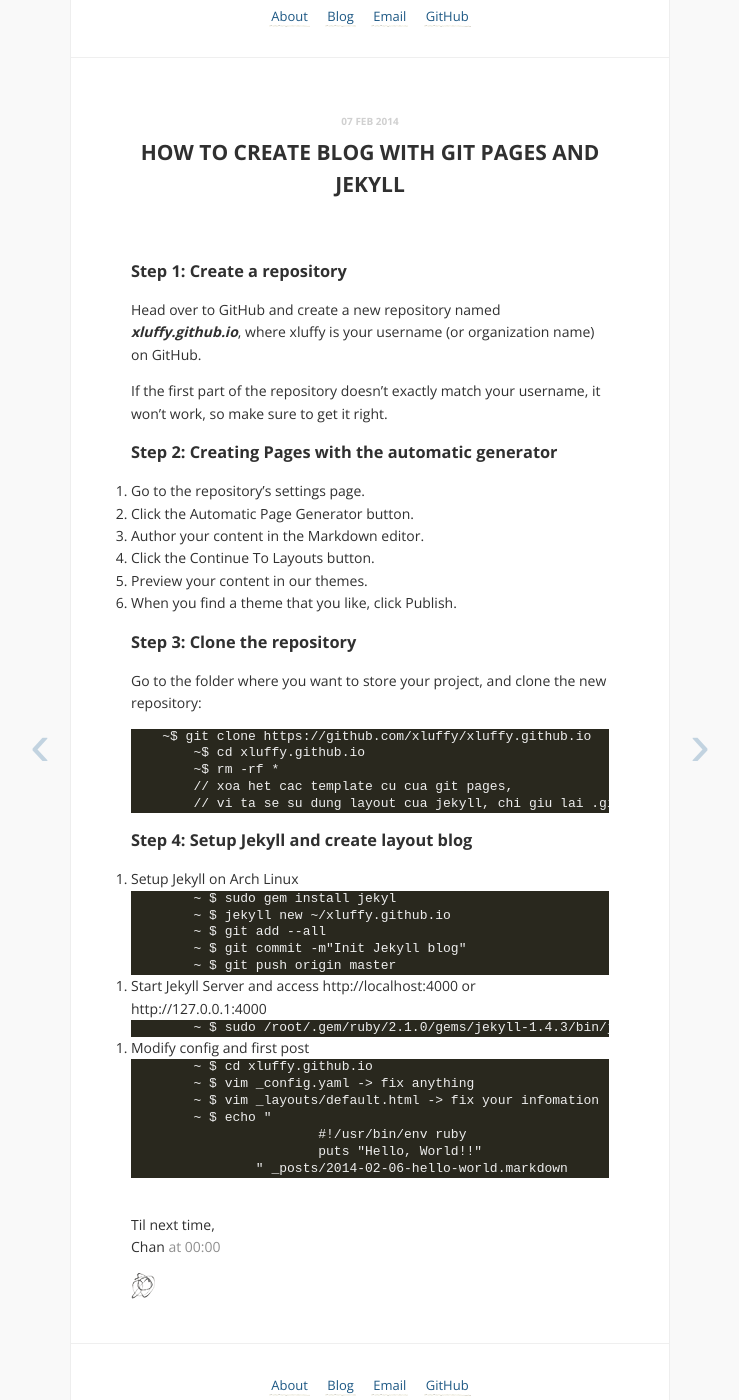
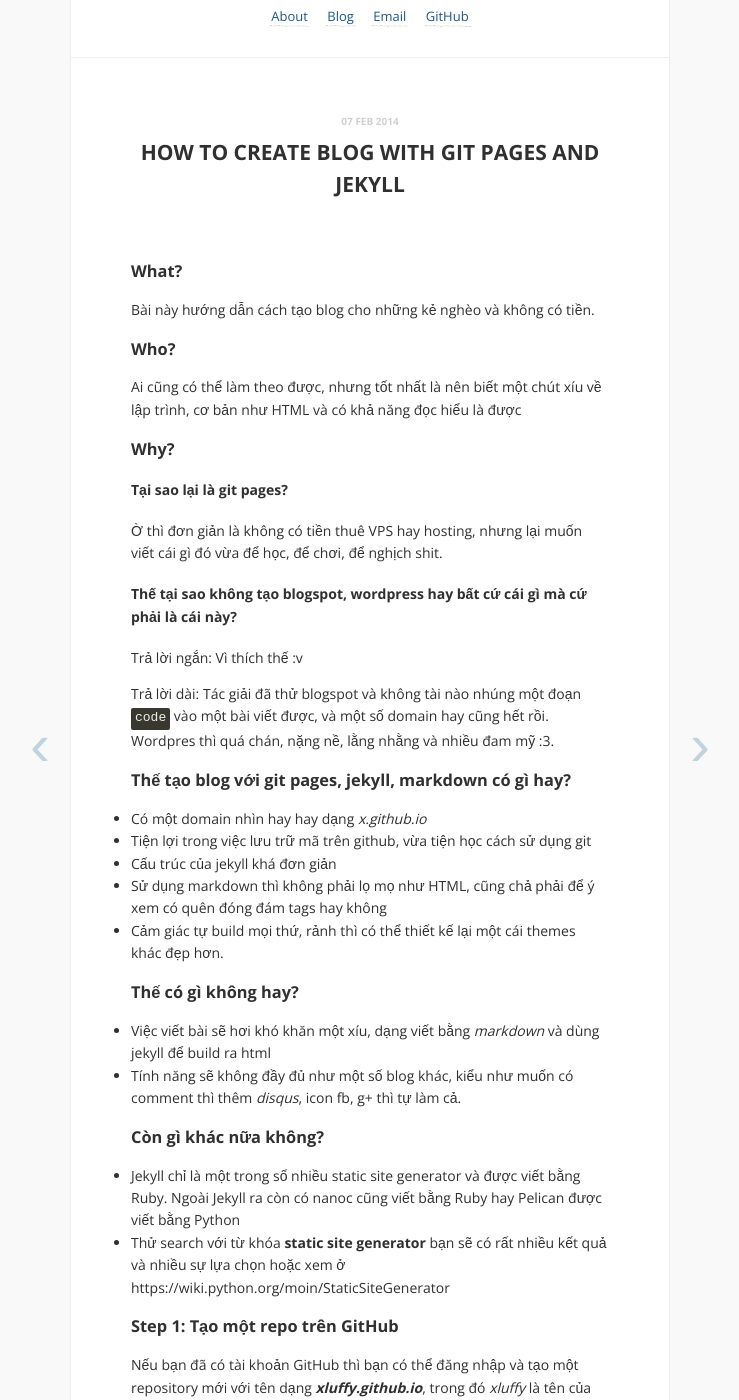
Before and after one commit to gitter-badger/xluffy.github.io, a Jekyll site: the page built from _posts/2014-02-06-git-pages-jekyll.md, in a window 1280 px wide and 1400 px high, scrolled down 197 px. Shown: the whole window, without its empty margins (270-1009 px from the left). Built offline with Jekyll 4.4.1, drawn with Linux system fonts in a browser that asks for light colours; Markdown is read by kramdown in place of the engine named in the settings; comment, search, counter and statistics services are not loaded; some of the changed text lies outside the part shown.

Commit message:
Dịch bài viết từ tiếng Anh sang tiếng Việt, bổ sung một số lý do chọn và so sánh với các ứng dụng khác

````diff
--- a/_posts/2014-02-06-git-pages-jekyll.md
+++ b/_posts/2014-02-06-git-pages-jekyll.md
@@ -7,52 +7,94 @@
 description: "Huong dan tao blog cho n~ ke ngheo"
 ---
 
-###Step 1: Create a repository
+###What?
+Bài này hướng dẫn cách tạo blog cho những kẻ nghèo và không có tiền.
 
-Head over to GitHub and create a new repository named __*xluffy.github.io*__, where xluffy is your username (or organization name) on GitHub.
+###Who?
+Ai cũng có thể làm theo được, nhưng tốt nhất là nên biết một chút xíu về lập trình, cơ bản như HTML và có khả năng đọc hiểu là được
 
-If the first part of the repository doesn’t exactly match your username, it won’t work, so make sure to get it right.
+###Why?
 
-###Step 2: Creating Pages with the automatic generator
+####Tại sao lại là git pages?
 
-1. Go to the repository's settings page.
-2. Click the Automatic Page Generator button.
-3. Author your content in the Markdown editor.
-4. Click the Continue To Layouts button.
-5. Preview your content in our themes.
-6. When you find a theme that you like, click Publish.
+Ờ thì đơn giản là không có tiền thuê VPS hay hosting, nhưng lại muốn viết cái gì đó vừa để học, để chơi, để nghịch shit.
 
-###Step 3: Clone the repository
+####Thế tại sao không tạo blogspot, wordpress hay bất cứ cái gì mà cứ phải là cái này?
 
-Go to the folder where you want to store your project, and clone the new repository:
+Trả lời ngắn: Vì thích thế :v
+
+Trả lời dài: Tác giải đã thử blogspot và không tài nào nhúng một đoạn `code` vào một bài viết được, và một số domain hay cũng hết rồi. Wordpres
+thì quá chán, nặng nề, lằng nhằng và nhiều đam mỹ :3.
+
+### Thế tạo blog với git pages, jekyll, markdown có gì hay?
+
+- Có một domain nhìn hay hay dạng _x.github.io_
+- Tiện lợi trong việc lưu trữ mã trên github, vừa tiện học cách sử dụng git
+- Cấu trúc của jekyll khá đơn giản
+- Sử dụng markdown thì không phải lọ mọ như HTML, cũng chả phải để ý xem có quên đóng đám tags hay không
+- Cảm giác tự build mọi thứ, rảnh thì có thể thiết kế lại một cái themes khác đẹp hơn.
+
+### Thế có gì không hay?
+
+- Việc viết bài sẽ hơi khó khăn một xíu, dạng viết bằng _markdown_ và dùng jekyll để build ra html
+- Tính năng sẽ không đầy đủ như một số blog khác, kiểu như muốn có comment thì thêm _disqus_, icon fb, g+ thì tự làm cả.
+
+### Còn gì khác nữa không?
+
+- Jekyll chỉ là một trong số nhiều static site generator và được viết bằng Ruby. Ngoài Jekyll ra còn có nanoc cũng viết bằng Ruby hay Pelican được viết bằng Python
+- Thử search với từ khóa __static site generator__ bạn sẽ có rất nhiều kết quả và nhiều sự lựa chọn hoặc xem ở https://wiki.python.org/moin/StaticSiteGenerator
+
+###Step 1: Tạo một repo trên GitHub
+
+Nếu bạn đã có tài khoản GitHub thì bạn có thể đăng nhập và tạo một repository mới với tên dạng __*xluffy.github.io*__, trong đó
+_xluffy_ là tên của bạn (hoặc tên tổ chức) trên GitHub
+
+Nếu phần đầu tiên của repos không chính xác với tên đăng nhập GitHub của bạn, nó sẽ không làm việc, vì vậy hay đảm bảo nó chính xác.
+
+###Step 2: Tạo Pages với __automatic generator__
+
+1. Vào phần __Setting__ của repository mà bạn vừa tạo ra.
+2. Click vào nút __Automatic Page Generator__
+3. Điền vài thông tin vào trong __Markdown editor__.
+4. Click vào nút __Continue To Layouts__.
+5. Xem trước phần themes của bạn.
+6. Khi đã tìm thấy theme bạn thích, click __Publish__.
+
+###Step 3: Clone repository về máy bạn.
+
+Lưu ý là sau khi thực hiện xong step 2, bạn sẽ thấy một vài file được tạo ra, đó là theme mà GitHub Page tạo ra. Bạn
+có thể sử dụng nó nếu thích, tuy nhiên ở đây ta sẽ sử dụng Jekyll để build và tạo ra layout cho blog của mình.
+
+Tới thư mục mà bạn muốn đặt mã nguồn blog, và clone nó về.
 
 ```
     ~$ git clone https://github.com/xluffy/xluffy.github.io
 	~$ cd xluffy.github.io
 	~$ rm -rf *
 	// xoa het cac template cu cua git pages,
-	// vi ta se su dung layout cua jekyll, chi giu lai .git/
+	// chi giu lai .git/
 ```
 
-###Step 4: Setup Jekyll and create layout blog
-
-1. Setup Jekyll on Arch Linux
+###Step 4: Cài đặt Jekyll
 
 ```
-	~ $ sudo gem install jekyl
+	~ $ sudo gem install jekyll
+```
+
+###Step 5: Tạo layout và push lại lên kho chứa
+
+```
 	~ $ jekyll new ~/xluffy.github.io
 	~ $ git add --all
 	~ $ git commit -m"Init Jekyll blog"
 	~ $ git push origin master
+	~ $ jekyll serve -w
 ```
 
-2. Start Jekyll Server and access http://localhost:4000 or http://127.0.0.1:4000
+Kiểm tra blog tại địa chỉ http://localhost:4000 hoặc http://127.0.0.1:4000
 
-```
-	~ $ sudo /root/.gem/ruby/2.1.0/gems/jekyll-1.4.3/bin/jekyll serve # If you not fix PATH
-```
 
-3. Modify config and first post
+###Step 6: Chỉnh sửa config và viết bài đầu tiên
 
 ```
 	~ $ cd xluffy.github.io
@@ -61,5 +103,14 @@
 	~ $ echo "
 			#!/usr/bin/env ruby
 			puts "Hello, World!!"
-		" _posts/2014-02-06-hello-world.markdown
+		" _posts/2014-02-06-hello-world.m
 ```
+
+###Step 7: Biên dịch mã markdown thành html
+
+```
+	~ $ cd xluffy.github.io
+	~ $ jekyll build
+```
+
+Đăng nhập lại vào địa chỉ http://127.0.0.1:4000 để kiểm tra
````
